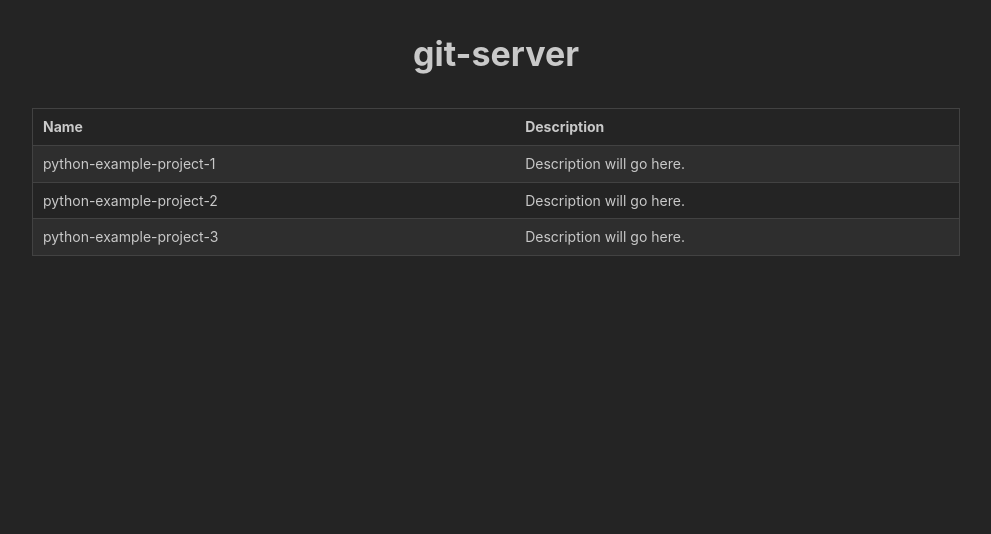
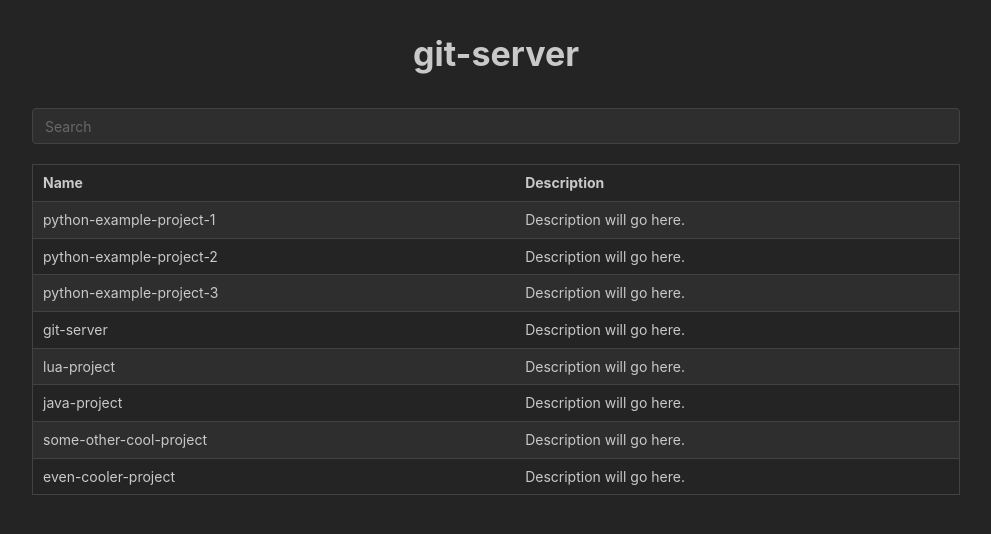
Before and after one commit to michael-m-2983/git-server, a React (Vite) app in the folder frontend/: page / in a window 1280 px wide. Shown: the top 534 px of the page, without its empty margins (144-1135 px from the left). Built offline with nearby package versions, Linux system fonts and the light colour scheme.

Commit message:
Add search bar

```diff
--- a/frontend/package.json
+++ b/frontend/package.json
@@ -11,6 +11,8 @@
     "preview": "vite preview"
   },
   "dependencies": {
+    "@mantine/core": "^8.1.3",
+    "@mantine/hooks": "^8.1.3",
     "react": "^19.1.0",
     "react-dom": "^19.1.0"
   },
@@ -23,6 +25,9 @@
     "eslint-plugin-react-hooks": "^5.2.0",
     "eslint-plugin-react-refresh": "^0.4.20",
     "globals": "^16.3.0",
+    "postcss": "^8.5.6",
+    "postcss-preset-mantine": "^1.18.0",
+    "postcss-simple-vars": "^7.0.1",
     "typescript": "~5.8.3",
     "typescript-eslint": "^8.35.1",
     "vite": "^7.0.4",
--- a/frontend/src/App.tsx
+++ b/frontend/src/App.tsx
@@ -1,4 +1,5 @@
-import { Card, Container, CopyButton, List, Stack, Table, Title } from '@mantine/core';
+import { Container, Space, Table, TextInput, Title } from '@mantine/core';
+import { useState } from 'react';
 
 function ListItem(props: {
   repoURL: string
@@ -16,17 +17,30 @@ function ListPage() {
   let repo_list = [ //TODO: after UI is done, get this from the server instead
     "python-example-project-1",
     "python-example-project-2",
-    "python-example-project-3"
+    "python-example-project-3",
+    "git-server",
+    "lua-project",
+    "java-project",
+    "some-other-cool-project",
+    "even-cooler-project"
   ];
 
-  let list = repo_list.map(repo =>
-    <ListItem key={repo} repoURL={repo} />
-  );
+  const [search, setSearch] = useState<string>("");
 
   return <>
     <Title order={1} className={"page-title"}>git-server</Title>
 
     <Container size="md">
+
+      <TextInput
+        placeholder='Search'
+        value={search} onChange={(e) => setSearch(e.currentTarget.value)}
+      />
+
+      <Space h="lg" />
+
+
+      {/* TODO: if it becomes needed, implement pagination */}
       <Table stickyHeader withTableBorder highlightOnHover striped>
         <Table.Thead>
           <Table.Tr>
@@ -36,7 +50,9 @@ function ListPage() {
         </Table.Thead>
 
         <Table.Tbody>
-          {list}
+          {repo_list.filter(repo => repo.toLowerCase().includes(search.toLowerCase())).map(repo =>
+            <ListItem key={repo} repoURL={repo} />
+          )}
         </Table.Tbody>
       </Table>
     </Container>
```
Also changed, not shown: 1 other file (tests, documents, lock files or other folders).
